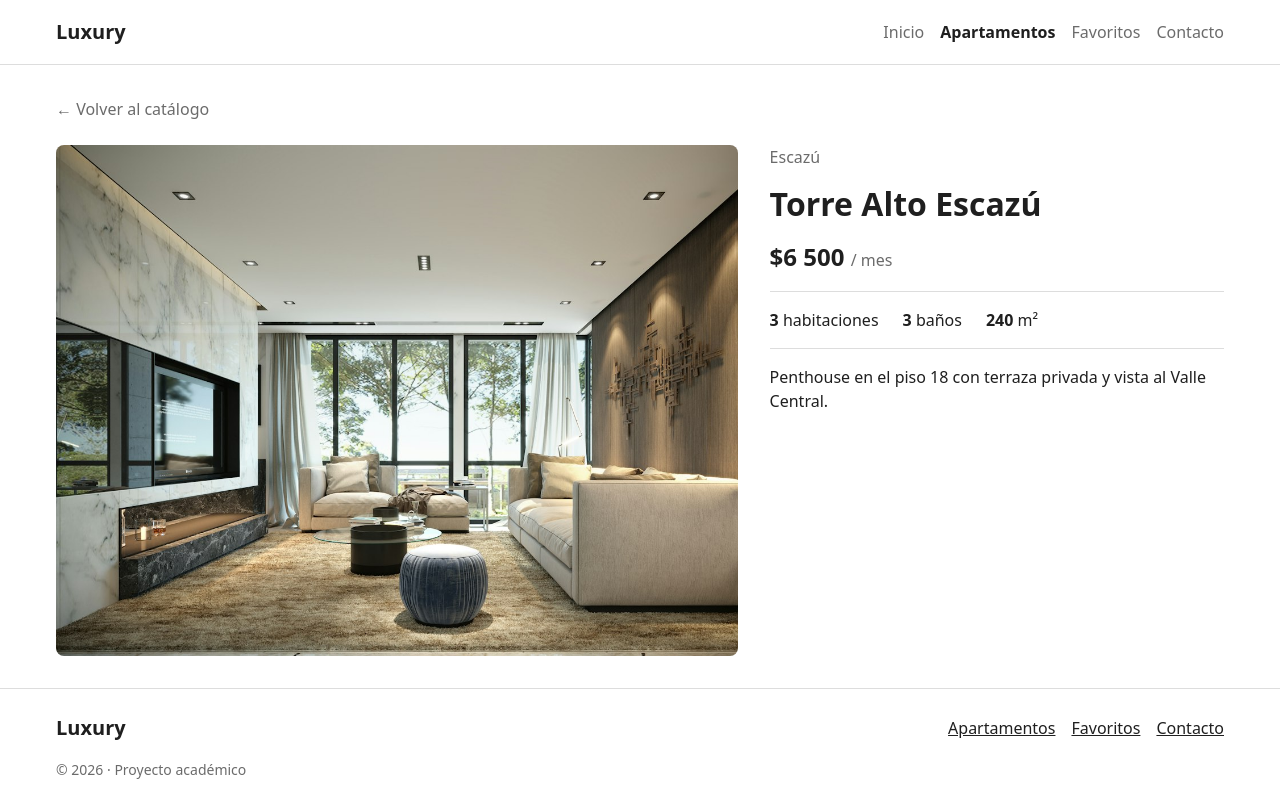
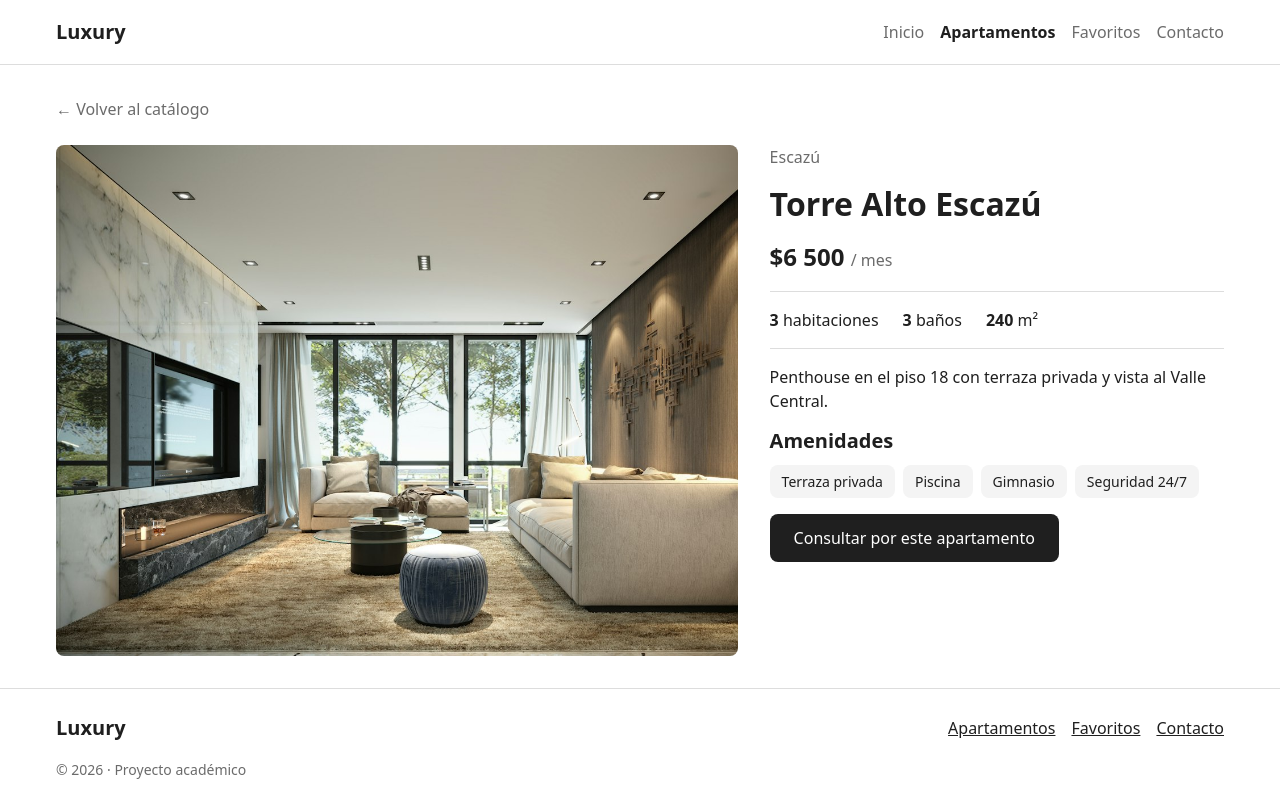
Before and after one commit to keyloor/proyecto-luxury, a React (Vite) app: page /apartamentos/1 in a window 1280 px wide. Built offline with nearby package versions, Linux system fonts and the light colour scheme.

Commit message:
Amenidades y enlace a contacto en el detalle

```diff
--- a/src/app/features/apartments/pages/ApartmentDetail.tsx
+++ b/src/app/features/apartments/pages/ApartmentDetail.tsx
@@ -70,6 +70,22 @@ const ApartmentDetail = () => {
           </ul>
 
           <p className="apartment-detail-description">{apartment.description}</p>
+
+          <div className="apartment-detail-amenities">
+            <h2>Amenidades</h2>
+            <ul>
+              {apartment.amenities.map((amenity) => (
+                <li key={amenity}>{amenity}</li>
+              ))}
+            </ul>
+          </div>
+
+          <Link
+            className="apartment-detail-contact"
+            to={`/contacto?propiedad=${encodeURIComponent(apartment.name)}`}
+          >
+            Consultar por este apartamento
+          </Link>
         </div>
       </div>
     </section>
--- a/src/app/features/apartments/styles/ApartmentDetail.css
+++ b/src/app/features/apartments/styles/ApartmentDetail.css
@@ -70,3 +70,33 @@
   padding: 32px 0 16px;
   color: var(--color-muted);
 }
+
+.apartment-detail-amenities h2 {
+  margin: 0 0 12px;
+  font-size: 1.25rem;
+}
+
+.apartment-detail-amenities ul {
+  display: flex;
+  flex-wrap: wrap;
+  gap: 8px;
+  margin: 0;
+  padding: 0;
+  list-style: none;
+}
+
+.apartment-detail-amenities li {
+  padding: 6px 12px;
+  border-radius: var(--radius);
+  background-color: var(--color-surface);
+  font-size: 0.875rem;
+}
+
+.apartment-detail-contact {
+  align-self: flex-start;
+  padding: 12px 24px;
+  border-radius: var(--radius);
+  background-color: var(--color-primary);
+  color: var(--color-bg);
+  text-decoration: none;
+}
```
